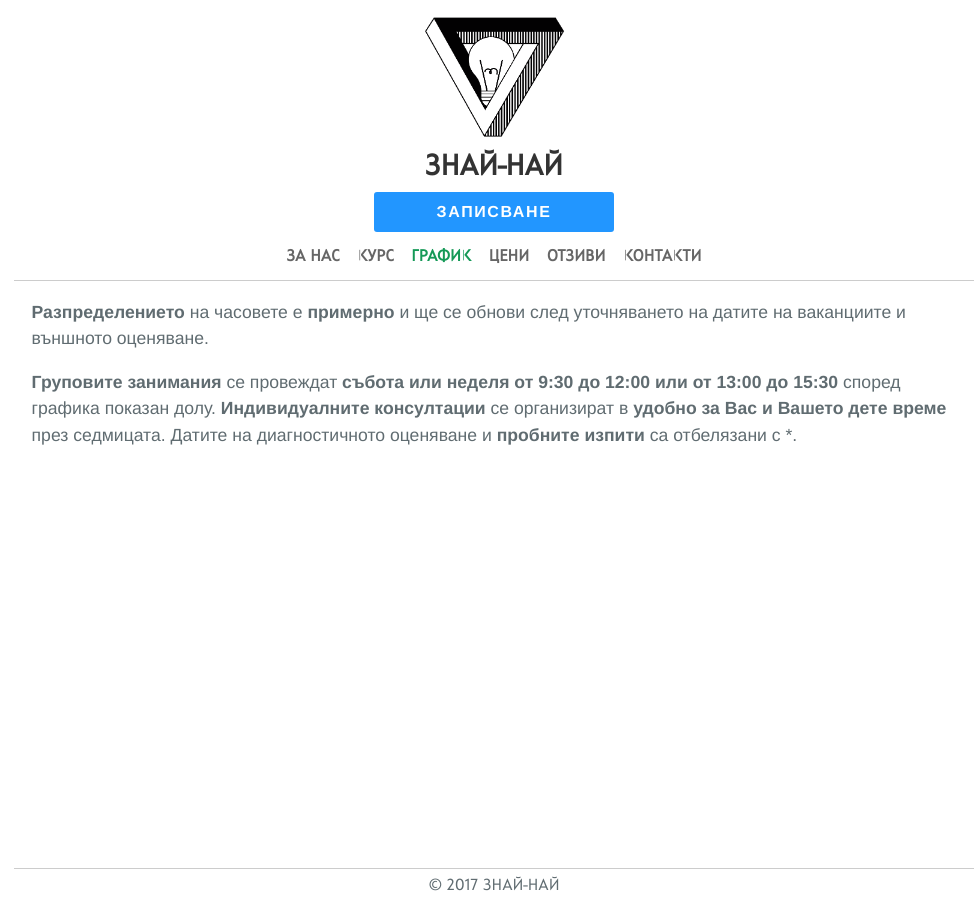
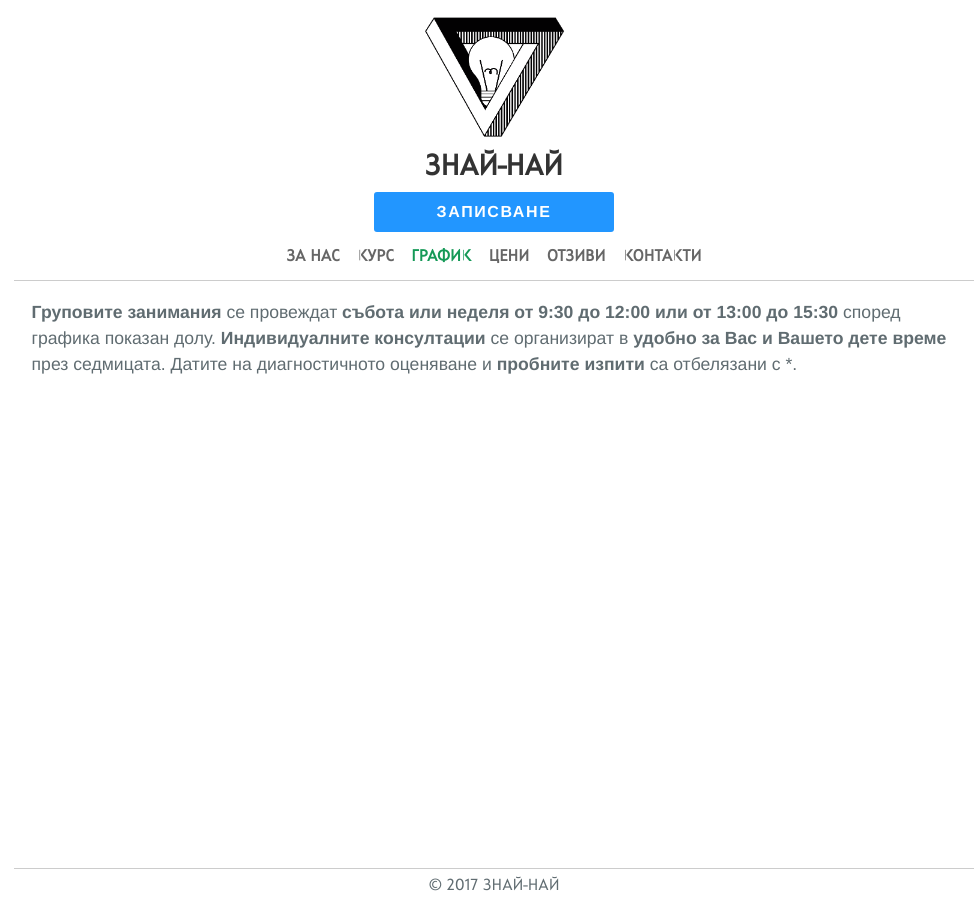
Before and after one commit to znainai/znainai.github.io, a Jekyll site: the page built from _pages/schedule.md, in a window 1280 px wide. Shown: the whole page, without its empty margins (146-1123 px from the left). Built offline with Jekyll 4.4.1, drawn with Linux system fonts in a browser that asks for light colours.

Commit message:
Update schedule.md

```diff
--- a/_pages/schedule.md
+++ b/_pages/schedule.md
@@ -2,7 +2,5 @@
 title: График
 ---
 
-**Разпределението** на часовете е **примерно** и ще се обнови след уточняването на датите на ваканциите и външното оценяване.
-
 **Груповите занимания** се провеждат **събота или неделя от 9:30 до 12:00 или от 13:00 до 15:30** според графика показан долу.
 **Индивидуалните консултации** се организират в **удобно за Вас и Вашето дете време** през седмицата. Датите на диагностичното оценяване и **пробните изпити** са отбелязани с \*.
```
